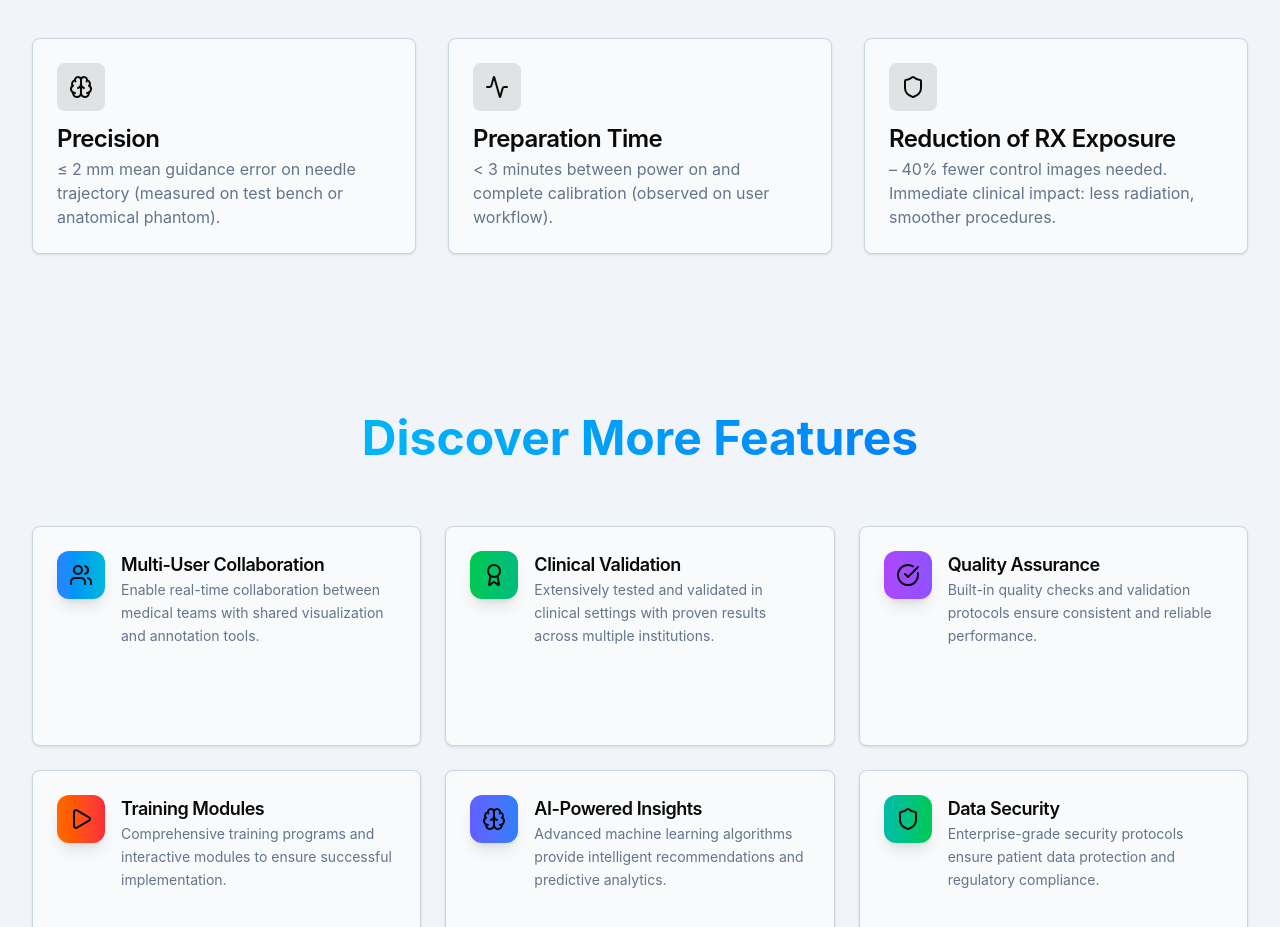
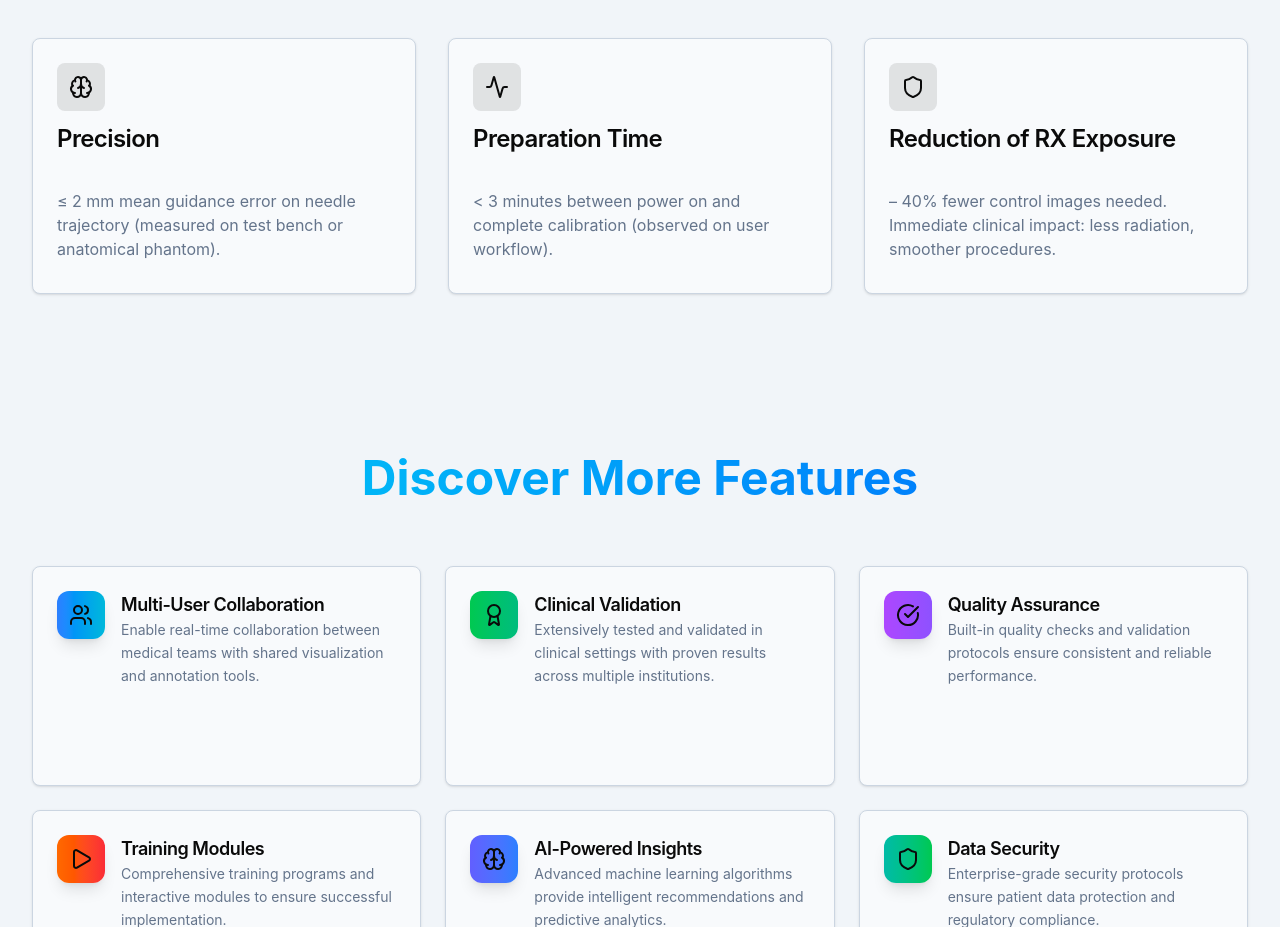
Before and after one commit to Nowalityy/percisio, a Next.js app: page / in a window 1280 px wide. Shown: the part 2300-3227 px from the top of the page. Built offline with nearby package versions, Linux system fonts and the light colour scheme.

Commit message:
Little front end issues fixed

```diff
--- a/app/about-us/about/page.tsx
+++ b/app/about-us/about/page.tsx
@@ -3,7 +3,6 @@ import { Header } from '@/components/layout/header';
 import { Footer } from '@/components/layout/footer';
 import { Card, CardContent, CardHeader, CardTitle } from '@/components/ui/card';
 import { Target, Award, Globe, Zap, Users } from 'lucide-react';
-import type { Metadata } from 'next';
 import { useTranslations } from '@/lib/hooks/use-translations';
 
 // metadata removed to allow client component translations
--- a/app/learn/documentation/page.tsx
+++ b/app/learn/documentation/page.tsx
@@ -2,7 +2,6 @@
 import { Header } from '@/components/layout/header';
 import { Footer } from '@/components/layout/footer';
 import { Activity } from 'lucide-react';
-import type { Metadata } from 'next';
 import { useTranslations } from '@/lib/hooks/use-translations';
 
 // metadata removed for client component
--- a/app/page.tsx
+++ b/app/page.tsx
@@ -3,7 +3,6 @@
 import { Header } from '@/components/layout/header';
 import { Footer } from '@/components/layout/footer';
 import { Card, CardDescription, CardHeader, CardTitle } from '@/components/ui/card';
-import { Badge } from '@/components/ui/badge';
 import { AnimatedSection } from '@/components/shared/animated-section';
 import { AnimatedCard } from '@/components/ui/animated-card';
 import { AnimatedButton } from '@/components/ui/animated-button';
@@ -13,7 +12,6 @@ import { useInView } from 'react-intersection-observer';
 import { useTranslations } from '@/lib/hooks/use-translations';
 import { Brain, Shield, Activity, ArrowRight, Play, CheckCircle, Users, Award } from 'lucide-react';
 import Link from 'next/link';
-import dynamic from 'next/dynamic';
 import { Suspense, lazy, useState } from 'react';
 
 type Panel = {
@@ -25,16 +23,6 @@ type TranslatedFeature = {
   title: string;
   description: string;
 };
-
-const ClientScene = dynamic(
-  () => import('@/components/3d/client-scene').then((mod) => mod.ClientScene),
-  {
-    ssr: false,
-    loading: () => (
-      <div className="h-full w-full bg-gradient-to-br from-cyan-500/10 to-blue-600/10" />
-    ),
-  }
-);
 
 // Lazy load heavy components
 const LazyAdditionalFeaturesSection = lazy(() =>
@@ -291,15 +279,17 @@ function FeaturesSection({
                     hoverScale={1.05}
                     className="group h-full cursor-pointer"
                   >
-                    <CardHeader>
+                    <CardHeader className="flex h-full flex-col">
                       <div className="bg-primary/10 group-hover:bg-primary/20 mb-3 flex h-10 w-10 items-center justify-center rounded-lg transition-colors sm:mb-4 sm:h-12 sm:w-12">
                         <feature.icon
                           className="text-primary h-5 w-5 sm:h-6 sm:w-6"
                           aria-hidden="true"
                         />
                       </div>
-                      <CardTitle>{t(feature.titleKey)}</CardTitle>
-                      <CardDescription className="text-sm sm:text-base">
+                      <CardTitle className="min-h-[48px] sm:min-h-[56px]">
+                        {t(feature.titleKey)}
+                      </CardTitle>
+                      <CardDescription className="min-h-[72px] text-sm sm:min-h-[80px] sm:text-base">
                         {t(feature.descKey)}
                       </CardDescription>
                     </CardHeader>
```
Also changed, not shown: app/our-products/percisio-guidance/page.tsx (+1 -12 lines).
